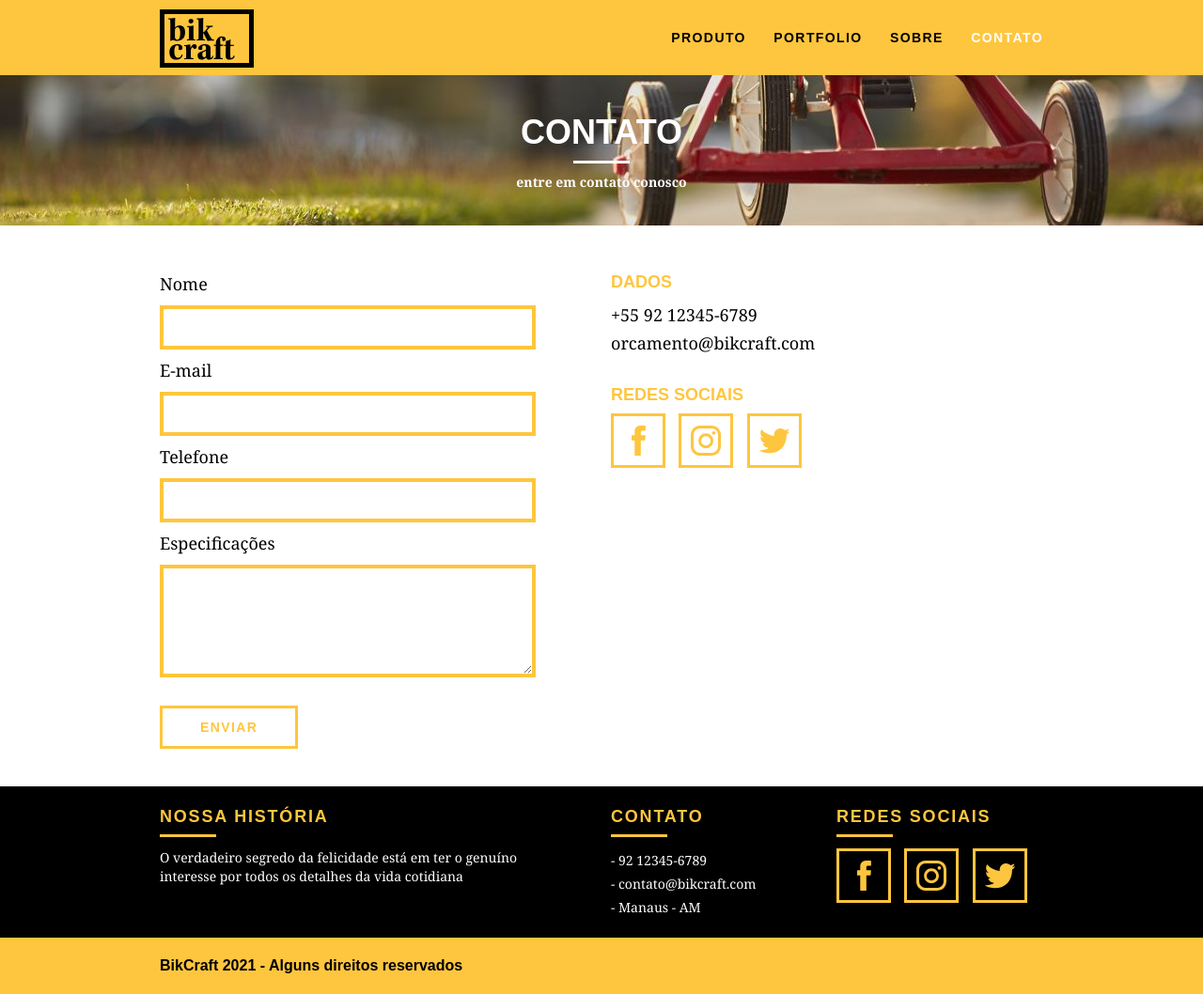
After one commit to caio-viniciusp/bikcraft, a PHP site: page /contato.html in a window 1280 px wide. The commit adds this page. Shown: the whole page at 94% size. Run offline with PHP 8.4, Linux system fonts and the light colour scheme.

Commit message:
add: pagina contato

```diff
--- /dev/null
+++ b/contato.html
@@ -0,0 +1,117 @@
+<!DOCTYPE html>
+<html lang="pt-br">
+<head>
+  <meta charset="UTF-8">
+  <meta http-equiv="X-UA-Compatible" content="IE=edge">
+  <meta name="viewport" content="width=device-width, initial-scale=1.0">
+  <link rel="stylesheet" href="css/normalize.css">
+  <link rel="stylesheet" href="css/reset.css">
+  <link rel="stylesheet" href="css/grid.css">
+  <link rel="stylesheet" href="css/style.css">
+  <title>BikCraft</title>
+</head>
+<body>
+  <!-- BARRA DE NAVEGAÇÂO -->
+
+  <header class="header">
+    <div class="container">
+      <a href="index.html" class="grid-4">
+        <img src="img/bikcraft.svg" alt="BikCraft">
+      </a>
+      <nav class="grid-12 header_menu">
+        <ul>
+          <li><a href="produto.html">Produto</a></li>
+          <li><a href="portfolio.html" ">Portfolio</a></li>
+          <li><a href="sobre.html" >Sobre</a></li>
+          <li><a href="contato.html"class="menu_ativo">Contato</a></li>
+        </ul>
+      </nav>
+    </div>
+  </header>
+
+  <!-- INTRODUÇÃO -->
+
+  <section class="introducao_interna interna_contato">
+    <div class="container">
+      <h1>CONTATO</h1>
+      <p>entre em contato conosco</p>
+    </div>
+  </section>
+
+  <section class="contato_form">
+    <div class="container">
+
+      <form action="" id="form_orcamento" class="form grid-8">
+        <label for="nome">Nome</label>
+        <input type="text" name="" id="nome">
+        <label for="email">E-mail</label>
+        <input type="text" name="" id="email">
+        <label for="telefone">Telefone</label>
+        <input type="text" name="" id="telefone">
+        <label for="espec">Especificações</label>
+        <textarea name="" id="espec"></textarea>
+        <button type="submit" class="btn btn-preto">Enviar</button>
+      </form>
+      <div class="contato_dados grid-8">
+        <h3>Dados</h3>
+        <span>+55 92 12345-6789</span>
+        <span class="contato_email">orcamento@bikcraft.com</span>
+        <h3>Redes Sociais</h3>
+        <div class="sociais">
+          <ul>
+            <li><a href="htto://facebook.com" target="_blank"><img src="img/sociais/facebook.svg" alt="Facebook BikCraft"></a>
+            </li>
+            <li><a href="htto://instagram.com" target="_blank"><img src="img/sociais/instagram.svg" alt="Instagram BikCraft"></a>
+            </li>
+            <li><a href="htto://twitter.com" target="_blank"><img src="img/sociais/twitter.svg" alt="twitter BikCraft"></a>
+            </li>
+          </ul>
+        </div>
+
+      </div>
+    </div>
+  </section>
+
+
+
+  <!-- FOOTER-->
+
+  <footer>
+      <div class="footer">
+        <div class="container">
+          <div class="grid-8 hist">
+            <h3>Nossa História</h3>
+            <p>O verdadeiro segredo da felicidade está em ter o genuíno interesse por todos os detalhes da vida cotidiana</p>
+          </div>
+          <div class="grid-4 contato">
+            <h3>Contato</h3>
+            <ul>
+              <li>- 92 12345-6789</li>
+              <li>- contato@bikcraft.com</li>
+              <li>- Manaus - AM</li>
+            </ul>
+          </div>
+          <div class="grid-4 sociais">
+            <h3>Redes Sociais</h3>
+            <ul>
+              <li><a href="htto://facebook.com" target="_blank"><img src="img/sociais/facebook.svg" alt="Facebook BikCraft"></a>
+              </li>
+              <li><a href="htto://instagram.com" target="_blank"><img src="img/sociais/instagram.svg" alt="Instagram BikCraft"></a>
+              </li>
+              <li><a href="htto://twitter.com" target="_blank"><img src="img/sociais/twitter.svg" alt="twitter BikCraft"></a>
+              </li>
+            </ul>
+          </div>
+        </div>
+      </div>
+      <div class="copy">
+        <div class="container">
+          <p class="grid-16">BikCraft 2021 - Alguns direitos reservados</p>
+        </div>
+      </div>
+    </footer>
+
+
+
+</body>
+</html>
--- a/css/style.css
+++ b/css/style.css
@@ -510,7 +510,7 @@ img {
 }
 
 .form label {
-  margin-bottom: 20px;
+  margin: 10px 0;
   display: block;
   color: #fff;
   font-family: Georgia, 'Times New Roman', serif;
@@ -538,7 +538,7 @@ img {
 .form button {
   padding: 10px 40px;
   background: none;
-  border: 4px solid #fec63e;
+  border: 3px solid #fec63e;
 }
 
 .orcamento_dados {
@@ -612,3 +612,41 @@ img {
   float: right;
   font-style: normal
 }
+
+/***********************************************************/
+
+/* CONTATO */
+
+.interna_contato {
+  background: url("../img/bg-contato.jpg") no-repeat center;
+  background-size: cover;
+}
+.contato_form{
+  padding: 40px 0;
+}
+.contato_form label {
+  color: #000;
+}
+
+.contato_form h3 {
+  font-size: 18px;
+  font-weight: bold;
+  text-transform: uppercase;
+  line-height: 40px;
+  color: #fec63e;
+}
+
+.contato_dados span {
+  display: block;
+  font-size: 18px;
+  line-height: 30px;
+  font-family: Georgia, 'Times New Roman', serif;
+}
+.contato_email {
+  margin-bottom: 20px;
+}
+
+.contato_form button:hover {
+  color: #000;
+  border: #000;
+}
```
